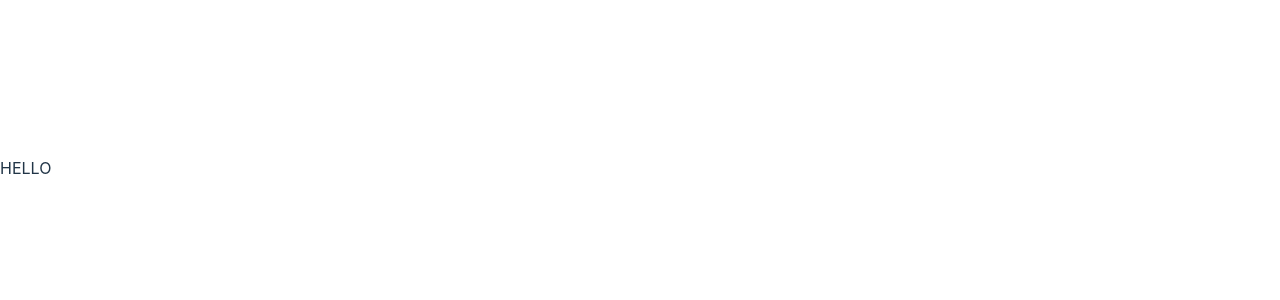
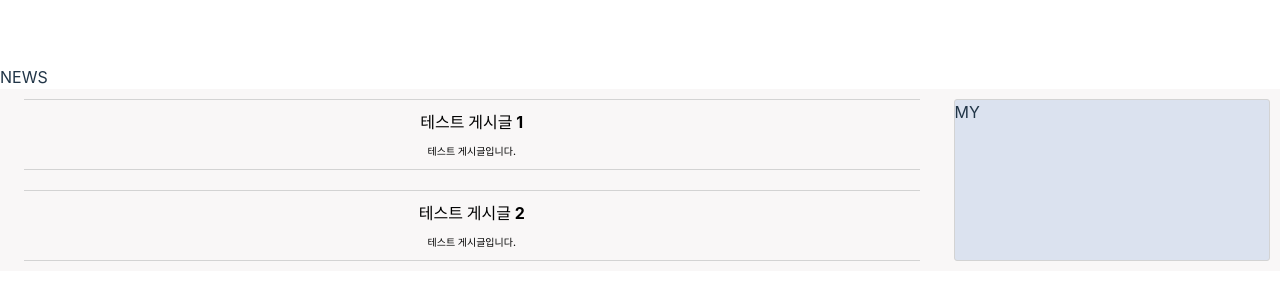
Before and after one commit to seongje00416/E_Blog_Client, a React (Vite) app: page / in a window 1280 px wide. Shown: the part 232-532 px from the top of the page. Built offline with nearby package versions, Linux system fonts and the light colour scheme.

Commit message:
feat: 메인 페이지 작성중

```diff
--- a/package.json
+++ b/package.json
@@ -11,10 +11,12 @@
   },
   "dependencies": {
     "@tanstack/react-query": "^5.61.3",
+    "@types/styled-components": "^5.1.34",
     "path": "^0.12.7",
     "react": "^18.3.1",
     "react-dom": "^18.3.1",
-    "react-router-dom": "^7.0.1"
+    "react-router-dom": "^7.0.1",
+    "styled-components": "^6.1.13"
   },
   "devDependencies": {
     "@eslint/js": "^9.13.0",
--- /dev/null
+++ b/src/components/PostPriview.ts
@@ -0,0 +1,24 @@
+import styled from "styled-components";
+
+export const PostPreviewContainer = styled.div`
+    width: 95%;
+    border-block: solid 1px lightgray;
+    text-align: center;
+    display: flex;
+    flex-direction: column;
+    margin: 10px;
+    padding-block: 5px;
+`
+
+export const PostTitle = styled.a`
+    font-weight: bold;
+    text-align: center;
+    color: black;
+    margin: 5px;
+`
+
+export const PostText = styled.a`
+    font-size: 10px;
+    color: black;
+    margin: 5px;
+`
--- a/src/pages/Mainpage.tsx
+++ b/src/pages/Mainpage.tsx
@@ -1,5 +1,31 @@
+import { Container, PersonalContainer, NewsContainer, PostContainer, MyContainer } from '@/styles/Style_MainPage'
+import { PostPreviewContainer, PostText, PostTitle } from "@/components/PostPriview.ts";
+
 const Mainpage = () => {
-    return <div> HELLO </div>
+
+
+    return (
+        <Container>
+            <NewsContainer>
+                NEWS
+            </NewsContainer>
+            <PersonalContainer>
+                <PostContainer>
+                    <PostPreviewContainer>
+                        <PostTitle> 테스트 게시글 1 </PostTitle>
+                        <PostText> 테스트 게시글입니다. </PostText>
+                    </PostPreviewContainer>
+                    <PostPreviewContainer>
+                        <PostTitle> 테스트 게시글 2 </PostTitle>
+                        <PostText> 테스트 게시글입니다. </PostText>
+                    </PostPreviewContainer>
+                </PostContainer>
+                <MyContainer>
+                    MY
+                </MyContainer>
+            </PersonalContainer>
+        </Container>
+    )
 }
 
 export default Mainpage;
--- /dev/null
+++ b/src/styles/Style_MainPage.ts
@@ -0,0 +1,38 @@
+import styled from 'styled-components'
+
+export const Container = styled.div`
+    width: 100vw;
+    display: flex;
+    flex-direction: column;
+    background-color: #F9F7F7;
+`
+
+export const NewsContainer = styled.div`
+    width: 100%;
+    background-color: white;
+`
+
+export const PersonalContainer = styled.div`
+    width: 100%;
+    display: flex;
+    flex-direction: row;
+    justify-content: center;
+`
+
+export const PostContainer = styled.div`
+    width: 100%;
+    flex: 3;
+    display: flex;
+    flex-direction: column;
+    justify-content: center;
+    align-items: center;
+`
+
+export const MyContainer = styled.div`
+    width: 100%;
+    flex: 1;
+    border: solid 1px lightgray;
+    border-radius: 3px;
+    margin: 10px;
+    background-color: #DBE2EF;
+`
```
Also changed, not shown: src/styles/Style_Common.ts (added), 1 other file (tests, documents, lock files or other folders).
